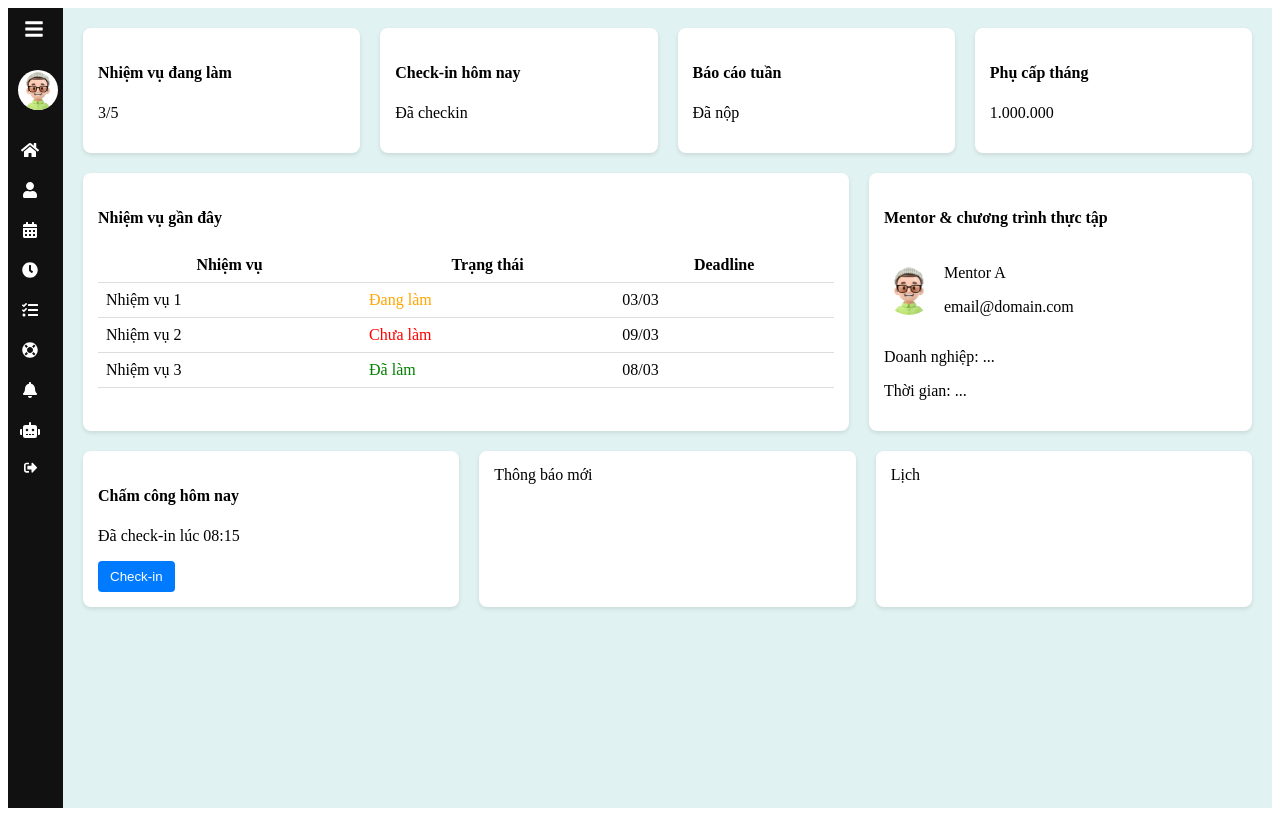
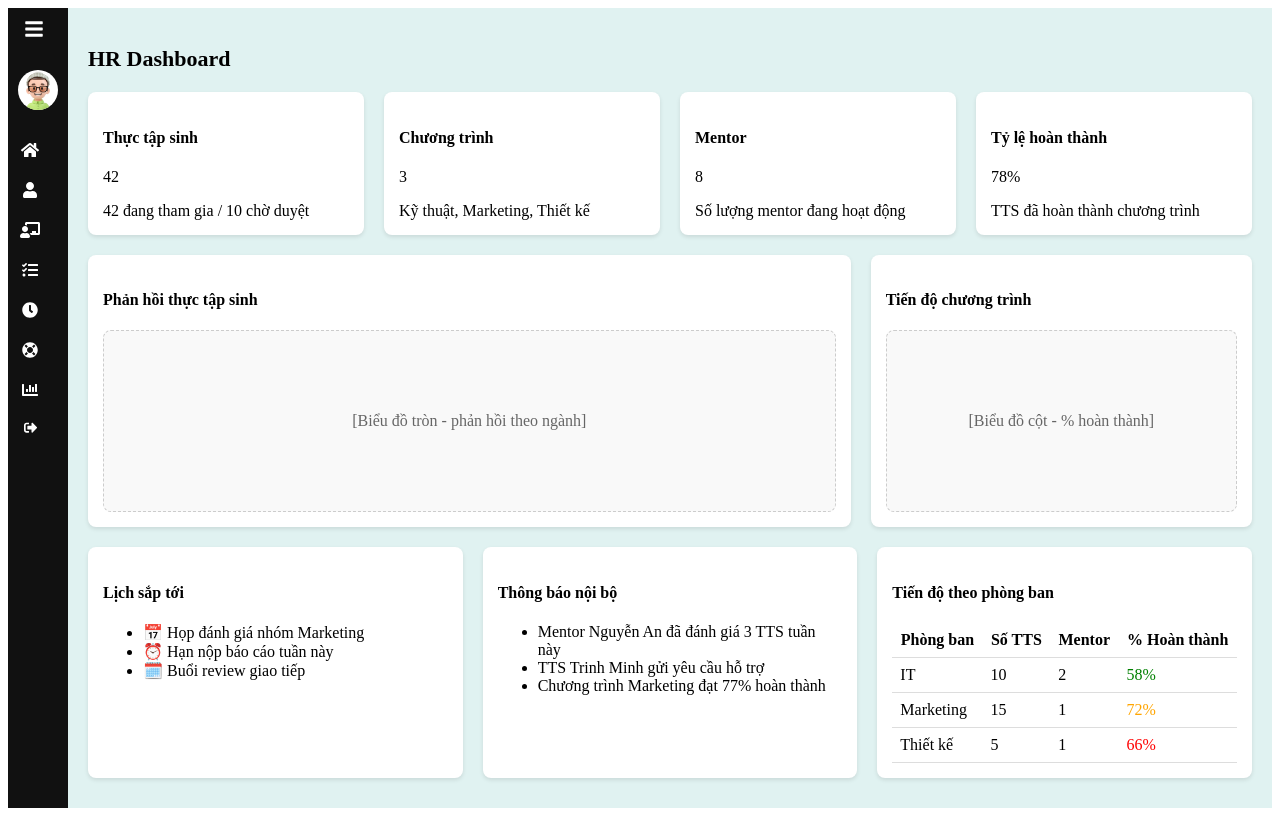
Before and after one commit to ChuManhCuong312/Internship_System_Frontend, a React (Vite) app: page /HR/Dashboard in a window 1280 px wide. Built offline with nearby package versions, Linux system fonts and the light colour scheme.

Commit message:
bổ xung routing HRSidebar và HRdashboard

```diff
--- a/package.json
+++ b/package.json
@@ -13,7 +13,8 @@
     "@react-spring/web": "^10.0.3",
     "react": "^19.1.1",
     "react-dom": "^19.1.1",
-    "react-icons": "^5.5.0"
+    "react-icons": "^5.5.0",
+    "react-router-dom": "^7.9.5"
   },
   "devDependencies": {
     "@eslint/js": "^9.36.0",
--- a/src/App.jsx
+++ b/src/App.jsx
@@ -1,5 +1,23 @@
-import Dashboard from './pages/Intern/Dashboard';
+import React from "react";
+import { BrowserRouter as Router, Routes, Route, Navigate } from "react-router-dom";
+import Dashboard from "./pages/Intern/Dashboard";
+import HRDashboard from "./pages/HR/Dashboard";
+
 function App() {
-  return <Dashboard />;
+  return (
+    <Router>
+      <Routes>
+        {/* Mặc định chuyển hướng về /Intern/Dashboard */}
+        <Route path="/" element={<Navigate to="/Intern/Dashboard" />} />
+
+        {/* Trang dành cho Intern */}
+        <Route path="/Intern/Dashboard" element={<Dashboard />} />
+
+        {/* Trang dành cho HR */}
+        <Route path="/HR/Dashboard" element={<HRDashboard />} />
+      </Routes>
+    </Router>
+  );
 }
+
 export default App;
--- /dev/null
+++ b/src/components/Layout/HRSidebar.jsx
@@ -0,0 +1,57 @@
+import React, { useState } from "react";
+import { useSpring, animated } from "@react-spring/web";
+import {
+  FaHome, FaUser, FaChalkboardTeacher, FaTasks,
+  FaClock, FaLifeRing, FaChartBar, FaSignOutAlt, FaBars
+} from "react-icons/fa";
+import avatar from "../../assets/avatar.png";
+import "../../styles/sideBar.css";
+
+const HRSidebar = () => {
+  const [expanded, setExpanded] = useState(false);
+
+  const sidebarStyle = useSpring({
+    width: expanded ? 250 : 60,
+    config: { tension: 220, friction: 20 },
+  });
+
+  return (
+    <animated.div
+      className="sidebar"
+      style={sidebarStyle}
+      onMouseEnter={() => setExpanded(true)}
+      onMouseLeave={() => setExpanded(false)}
+    >
+      <div className="sidebar-header">
+        <button className="toggle-btn" onClick={() => setExpanded(!expanded)}>
+          <FaBars />
+        </button>
+        <div className="avatar-container">
+          <img src={avatar} alt="avatar" />
+          {expanded && (
+            <div className="avatar-info">
+              <h4>Andrew Smith</h4>
+              <p>PRODUCT DESIGNER</p>
+            </div>
+          )}
+        </div>
+      </div>
+
+      <ul className="sidebar-menu">
+        <li><FaHome /> {expanded && <span>Trang chủ</span>}</li>
+        <li><FaUser /> {expanded && <span>Hồ sơ & Tiếp nhận</span>}</li>
+        <li><FaChalkboardTeacher /> {expanded && <span>Chương trình & Mentor</span>}</li>
+        <li><FaTasks /> {expanded && <span>Công việc & Đánh giá</span>}</li>
+        <li><FaClock /> {expanded && <span>Chấm công & Thời gian</span>}</li>
+        <li><FaLifeRing /> {expanded && <span>Hỗ trợ & Quyền lợi</span>}</li>
+        <li><FaChartBar /> {expanded && <span>Báo cáo & Phân tích</span>}</li>
+      </ul>
+
+      <div className="sidebar-footer">
+        <button><FaSignOutAlt /> {expanded && <span>Đăng xuất</span>}</button>
+      </div>
+    </animated.div>
+  );
+};
+
+export default HRSidebar;
--- a/src/pages/HR/Dashboard.jsx
+++ b/src/pages/HR/Dashboard.jsx
@@ -1 +1,98 @@
-aaa
+import React from "react";
+import HRSidebar from "../../components/Layout/HRSidebar";
+import "../../styles/dashBoard.css";
+import avatar from "../../assets/avatar.png";
+
+const HRDashboard = () => {
+  return (
+    <div className="dashboard-layout">
+      <HRSidebar />
+
+      <div className="dashboard-content">
+        <h2 className="page-title">HR Dashboard</h2>
+
+        {/* Top Cards */}
+        <div className="header-grid">
+          <div className="card">
+            <h4>Thực tập sinh</h4>
+            <p>42</p>
+            <span>42 đang tham gia / 10 chờ duyệt</span>
+          </div>
+          <div className="card">
+            <h4>Chương trình</h4>
+            <p>3</p>
+            <span>Kỹ thuật, Marketing, Thiết kế</span>
+          </div>
+          <div className="card">
+            <h4>Mentor</h4>
+            <p>8</p>
+            <span>Số lượng mentor đang hoạt động</span>
+          </div>
+          <div className="card">
+            <h4>Tỷ lệ hoàn thành</h4>
+            <p>78%</p>
+            <span>TTS đã hoàn thành chương trình</span>
+          </div>
+        </div>
+
+        {/* Middle Section */}
+        <div className="main-grid">
+          <div className="card col-span-2">
+            <h4>Phản hồi thực tập sinh</h4>
+            <div className="chart-placeholder">
+              <p>[Biểu đồ tròn - phản hồi theo ngành]</p>
+            </div>
+          </div>
+          <div className="card">
+            <h4>Tiến độ chương trình</h4>
+            <div className="chart-placeholder">
+              <p>[Biểu đồ cột - % hoàn thành]</p>
+            </div>
+          </div>
+        </div>
+
+        {/* Bottom Section */}
+        <div className="bottom-grid">
+          <div className="card">
+            <h4>Lịch sắp tới</h4>
+            <ul>
+              <li>📅 Họp đánh giá nhóm Marketing</li>
+              <li>⏰ Hạn nộp báo cáo tuần này</li>
+              <li>🗓️ Buổi review giao tiếp</li>
+            </ul>
+          </div>
+
+          <div className="card">
+            <h4>Thông báo nội bộ</h4>
+            <ul>
+              <li>Mentor Nguyễn An đã đánh giá 3 TTS tuần này</li>
+              <li>TTS Trinh Minh gửi yêu cầu hỗ trợ</li>
+              <li>Chương trình Marketing đạt 77% hoàn thành</li>
+            </ul>
+          </div>
+
+          <div className="card">
+            <h4>Tiến độ theo phòng ban</h4>
+            <table className="task-table">
+              <thead>
+                <tr>
+                  <th>Phòng ban</th>
+                  <th>Số TTS</th>
+                  <th>Mentor</th>
+                  <th>% Hoàn thành</th>
+                </tr>
+              </thead>
+              <tbody>
+                <tr><td>IT</td><td>10</td><td>2</td><td className="status done">58%</td></tr>
+                <tr><td>Marketing</td><td>15</td><td>1</td><td className="status doing">72%</td></tr>
+                <tr><td>Thiết kế</td><td>5</td><td>1</td><td className="status pending">66%</td></tr>
+              </tbody>
+            </table>
+          </div>
+        </div>
+      </div>
+    </div>
+  );
+};
+
+export default HRDashboard;
--- a/src/styles/dashBoard.css
+++ b/src/styles/dashBoard.css
@@ -83,3 +83,19 @@
   height: 50px;
   border-radius: 50%;
 }
+.page-title {
+  font-size: 22px;
+  font-weight: bold;
+  margin-bottom: 20px;
+}
+
+.chart-placeholder {
+  background-color: #f9f9f9;
+  border: 1px dashed #ccc;
+  border-radius: 8px;
+  height: 180px;
+  display: flex;
+  justify-content: center;
+  align-items: center;
+  color: #666;
+}
```
Also changed, not shown: 1 other file (tests, documents, lock files or other folders).
